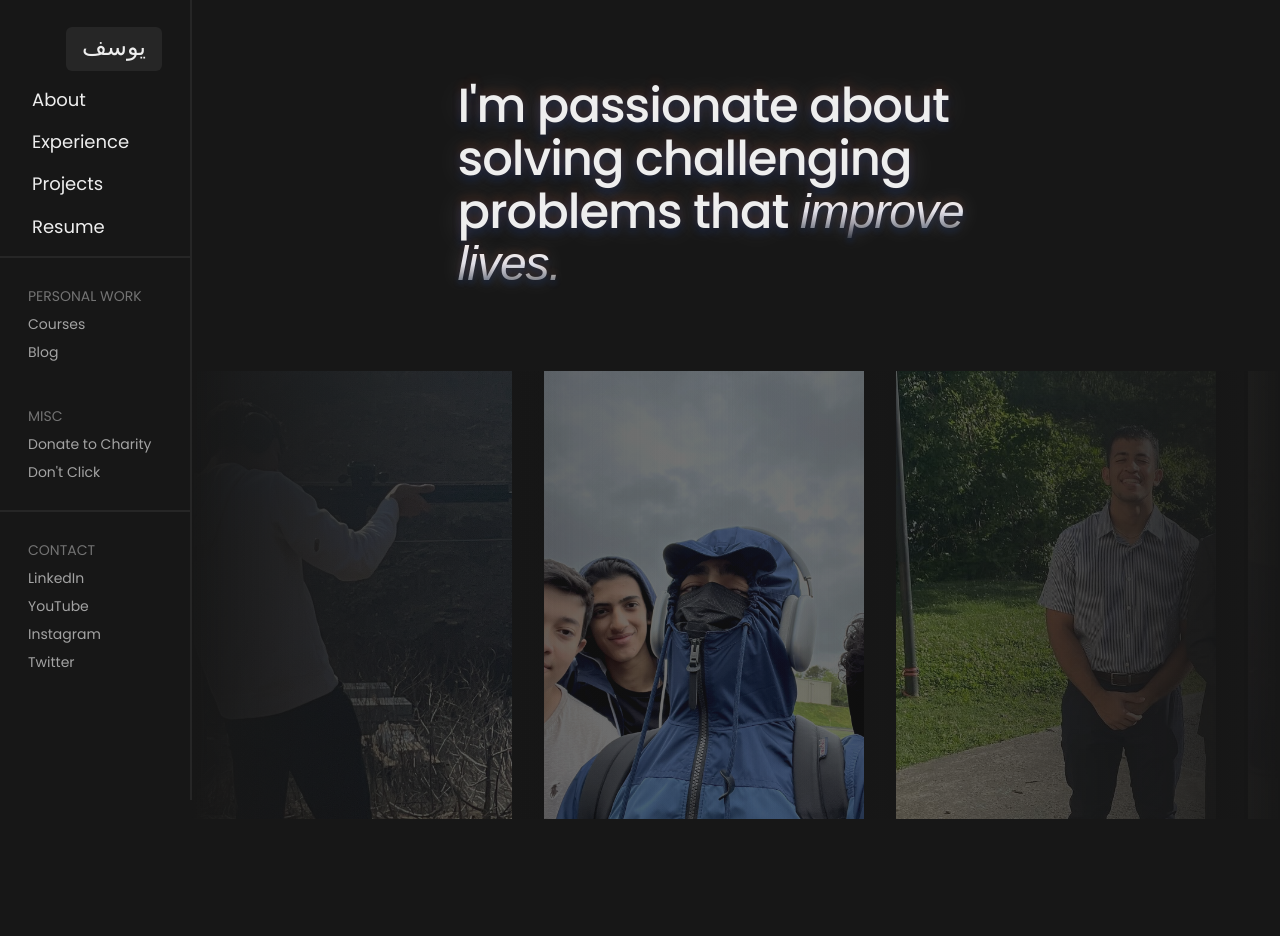
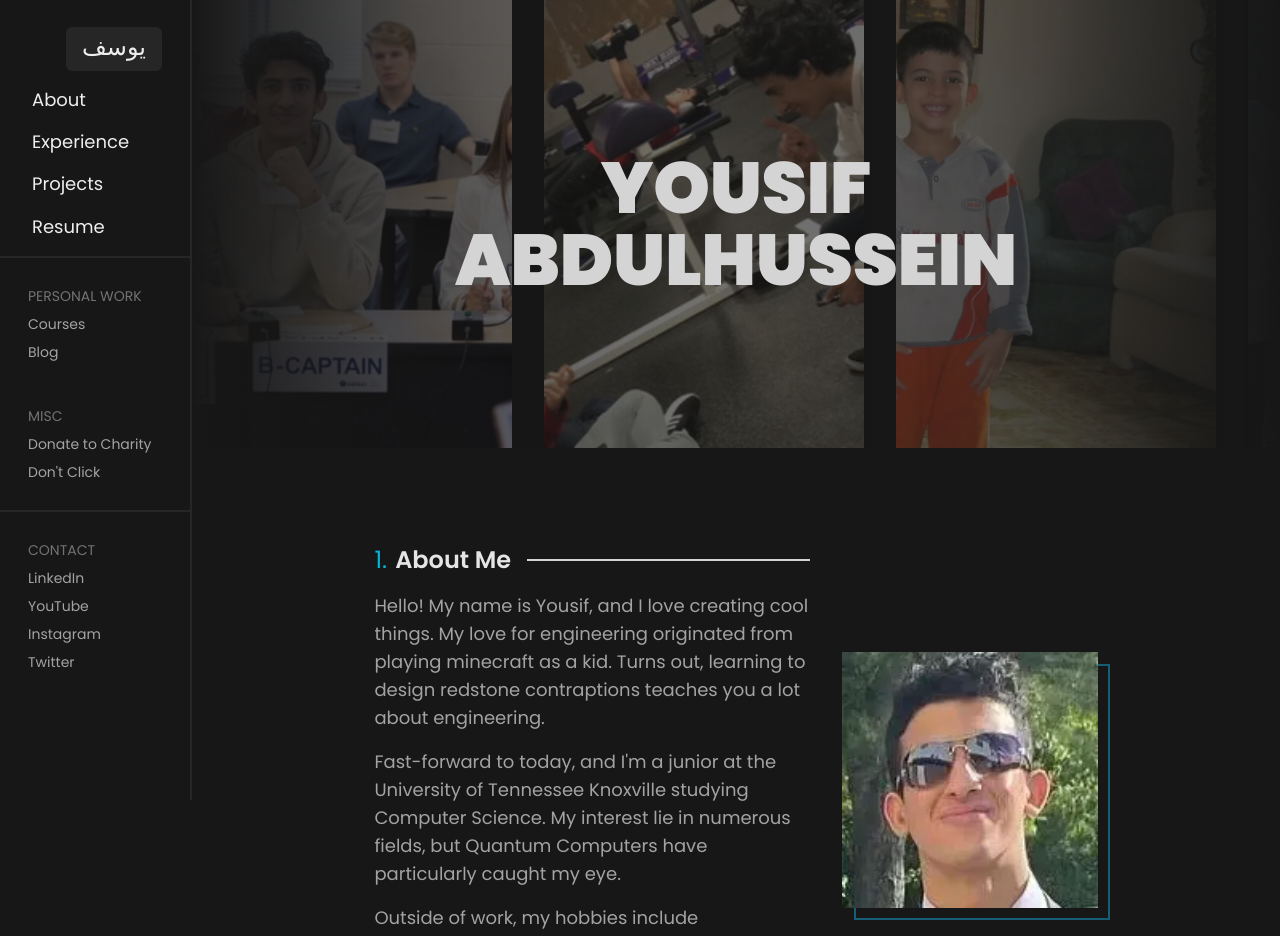
Before and after one commit to Yaucrates/porfolio, a SvelteKit app: page /about in a window 1280 px wide. Shown: the top 936 px of the page. Before the commit the page ends 819 px from the top, so only its background shows below. Built offline with nearby package versions, Linux system fonts and the light colour scheme; a web font is replaced by a local one.

Commit message:
About Page 75% Completion

```diff
--- a/src/lib/components/Header/Header.svelte
+++ b/src/lib/components/Header/Header.svelte
@@ -3,7 +3,7 @@
 	import Nav from "./Nav.svelte";
 </script>
 
-<div class="md:hidden p-4 flex justify-between items-center">
+<div class="md:hidden p-4 flex justify-between items-center z-50">
     <Logo />
     <Nav />
 </div>
--- a/src/lib/components/Header/Nav.svelte
+++ b/src/lib/components/Header/Nav.svelte
@@ -4,25 +4,29 @@
     const toggle = () => expanded = !expanded;
 </script>
 
-<button on:click={toggle} aria-expanded={expanded} type="button" class="transitionClass group relative h-6 w-6 z-30" style="--width:1.75rem;--thickness:0.125rem;--gap:0.4rem;--color:#06b6d4;--duration:300ms">
+<button on:click={toggle} aria-expanded={expanded} type="button" class="transitionButton group relative h-6 w-6 z-30" style="--width:1.75rem;--thickness:0.125rem;--gap:0.4rem;--color:#06b6d4;--duration:300ms">
     <span class="absolute left-1/2 top-1/2 h-[var(--thickness)] w-[var(--width)] -translate-x-1/2 translate-y-[calc(-150%-var(--gap))] transition-transform duration-[calc(var(--duration)*2/3)] before:absolute before:right-0 before:h-full before:w-full before:rounded-full before:bg-[var(--color)] before:transition-[width] before:delay-[calc(var(--duration)*1/3)] before:duration-[calc(var(--duration)*2/3)] group-aria-expanded:-translate-y-1/2 group-aria-expanded:-rotate-45 group-aria-expanded:delay-[calc(var(--duration)*1/3)] before:group-aria-expanded:w-[60%] before:group-aria-expanded:delay-0"></span>
     <span class="absolute left-1/2 top-1/2 h-[var(--thickness)] w-[var(--width)] -translate-x-1/2 -translate-y-1/2 rounded-full bg-[var(--color)] transition-transform duration-[calc(var(--duration)*2/3)] group-aria-expanded:rotate-45 group-aria-expanded:delay-[calc(var(--duration)*1/3)]"></span>
     <span class="absolute left-1/2 top-1/2 h-[var(--thickness)] w-[var(--width)] -translate-x-1/2 translate-y-[calc(50%+var(--gap))] transition-transform duration-[calc(var(--duration)*2/3)] before:absolute before:right-0 before:h-full before:w-[60%] before:rounded-full before:bg-[var(--color)] before:transition-[right] before:delay-[calc(var(--duration)*1/3)] before:duration-[calc(var(--duration)*2/3)] group-aria-expanded:-translate-y-1/2 group-aria-expanded:-rotate-45 group-aria-expanded:delay-[calc(var(--duration)*1/3)] before:group-aria-expanded:right-[40%] before:group-aria-expanded:delay-0"></span>
 </button>
 
-<nav class={`transitionClass ${expanded ? "opacity-100 z-20" : "opacity-0 z-[-1]"} h-full w-full bg-black/10 backdrop-blur-sm absolute top-0 right-0 transition-all duration-300`}>
+<nav class={`transitionHeader ${expanded ? "opacity-100 z-20" : "opacity-0 z-[-1]"} h-full w-full bg-black/10 backdrop-blur-sm absolute top-0 right-0 transition-all duration-300`}>
     <div class={`${expanded ? "w-full min-[384px]:w-96" : "w-0"} h-full absolute flex items-center justify-center top-0 right-0 bg-neutral-900 shadow-md shadow-neutral-900 transition-all duration-300`}>
         <ul class="text-lg min-[384px]:mr-24 flex flex-col gap-4 text-neutral-300 transition-all">
             <li><a href="/about" class="flex gap-2 hover:text-cyan-500 duration-300"><span class="text-cyan-500">1.</span>About</a></li>
-            <li><a href="/about" class="flex gap-2 hover:text-cyan-500 duration-300"><span class="text-cyan-500">2.</span>Experience</a></li>
-            <li><a href="/about" class="flex gap-2 hover:text-cyan-500 duration-300"><span class="text-cyan-500">3.</span>Work</a></li>
-            <li><a href="/about" class="flex gap-2 hover:text-cyan-500 duration-300"><span class="text-cyan-500">4.</span>Contact</a></li>
+            <li><a href="/experience" class="flex gap-2 hover:text-cyan-500 duration-300"><span class="text-cyan-500">2.</span>Experience</a></li>
+            <li><a href="/projects" class="flex gap-2 hover:text-cyan-500 duration-300"><span class="text-cyan-500">3.</span>Projects</a></li>
+            <li><a href="/contact" class="flex gap-2 hover:text-cyan-500 duration-300"><span class="text-cyan-500">4.</span>Contact</a></li>
         </ul>
     </div>
 </nav>
 
 <style>
-    .transitionClass {
+    .transitionHeader {
         view-transition-name: header;
     }
+
+    .transitionButton {
+        view-transition-name: navButton;
+    }
 </style>
--- a/src/lib/components/ImageSlider.svelte
+++ b/src/lib/components/ImageSlider.svelte
@@ -13,7 +13,7 @@
 
         const maxPixels = -track.offsetWidth / 2; // -100 * (track.offsetWidth - body.offsetWidth) / track.offsetWidth
         const maxPercentage = -100 * (track.offsetWidth - body.offsetWidth) / track.offsetWidth
-        const duration = 1000 * image_paths.length;
+        const duration = 2500 * image_paths.length;
 
         track.animate({
             transform: `translate(calc(${maxPixels}px - 2vmin), -50%)`
--- a/src/routes/+page.svelte
+++ b/src/routes/+page.svelte
@@ -7,8 +7,8 @@
 </script>
 
 <OnMount>
-    <div class="h-full flex justify-center items-center select-none">
-        <div class="w-3/4 gap-6 flex flex-col justify-center">
+    <div class="h-full flex justify-center items-center">
+        <div class="w-4/5 gap-6 flex flex-col justify-center">
             <h3 in:fly={{ y: 200, duration: 1300 }} class="text-[14px] min-[350px]:text-[4vw] sm:text-2xl text-cyan-500">Hi, my name is</h3>
             <div class="text-[21px] min-[350px]:text-[6vw] md:text-[5.4vw] font-bold">
                 <h1 in:fly={{ y: 300, duration: 1200 }} class="text-neutral-300">Yousif Abdulhussein.</h1>
@@ -17,4 +17,5 @@
             <p in:fly={{ y: 500, duration: 1000 }} class="sm:w-2/3 text-base sm:text-lg text-neutral-400">I’m a computer science major passionate about creating exceptional digital experiences. Currently, I’m focused on learning and building software through academic projects and personal initiatives.</p>
         </div>
     </div>
+
 </OnMount>
--- a/src/routes/about/+page.svelte
+++ b/src/routes/about/+page.svelte
@@ -12,35 +12,43 @@
     ]
 </script>
 
-<div class="w-full h-[56vmin] relative">
-    <div class="w-full flex justify-center items-center p-8 min-[400px]:p-20">
-        <div class="text-hero w-full lg:w-3/5 text-xl sm:text-5xl">
-            I'm passionate about <br class="hidden sm:block"/>
-            solving challenging problems that
-            <span class="text-info-hero-serif">improve lives.</span>
+<div class="w-full flex flex-col gap-4">
+    <div class="w-full h-[56vmin] relative select-none">
+        <div class="w-full h-full px-8 flex justify-center items-center absolute z-20 uppercase">
+            <h1 class="header-gradient text-5xl sm:text-7xl font-black text-center text-neutral-300">Yousif <br class="block md:hidden"/> <span class="hidden min-[400px]:block">Abdulhussein</span></h1>
         </div>
+        <ImageSlider {image_paths} />
     </div>
 
-    <ImageSlider {image_paths} />
+    <div class="w-full flex items-center justify-center gap-8 my-20">
+        <div class="w-2/5 flex flex-col gap-4">
+            <div class="flex items-center gap-4">
+                <div class="text-2xl text-nowrap flex gap-2">
+                    <span class="text-cyan-500">1.</span>
+                    <span class="font-semibold text-neutral-200">About Me</span>
+                </div>
+                <hr class="w-full border-[1px] border-neutral-300"/>
+            </div>
+            <div class="text-lg flex flex-col gap-4 text-neutral-400">
+                <p class="">
+                    Hello! My name is Yousif, and I love creating cool things. My love for engineering
+                    originated from playing minecraft as a kid. Turns out, learning to design redstone
+                    contraptions teaches you a lot about engineering.
+                </p>
+                <p class="">
+                    Fast-forward to today, and I'm a junior at the University of Tennessee Knoxville
+                    studying Computer Science. My interest lie in numerous fields, but Quantum Computers
+                    have particularly caught my eye.
+                </p>
+                <p class="">
+                    Outside of work, my hobbies include calesthenics, making videos, and finding ways of
+                    worrying my parents (to their dismay, I've gotten interested in skydiving).
+                </p>
+            </div>
+        </div>
+        <button class="relative w-fit h-fit group rounded-lg aspect-square">
+            <img src="headshot.webp" alt="headshot" class="h-64 w-64 relative z-10 group-hover:-translate-x-1 group-hover:-translate-y-1 transition-all duration-100"/>
+            <div class="w-full h-full absolute top-0 left-0 border-2 border-cyan-800 bg-transparent translate-x-3 group-hover:translate-x-4 translate-y-3 group-hover:translate-y-4 transition-all duration-100 z-0"></div>
+        </button>
+    </div>
 </div>
-
-<style>
-    .text-hero {
-        text-align: left;
-        letter-spacing: -1px;
-        text-shadow: 0 4px 10px #0057ff33, 0 -4px 10px #ff5a0026, 0 0 30px #fff3;
-        font-weight: 500;
-        line-height: 110%;
-    }
-
-    .text-info-hero-serif {
-        background-image: linear-gradient(to bottom, #f2f2f2 50%, #f2f2f233);
-        letter-spacing: -1px;
-        text-shadow: 0 4px 6px #0057ff26, 0 -4px 6px #ff5a001a, 0 0 20px #ffffff40;
-        -webkit-text-fill-color: transparent;
-        -webkit-background-clip: text;
-        background-clip: text;
-        font-family: Gloock, sans-serif;
-        font-style: italic;
-    }
-</style>
```
Also changed, not shown: static/headshot.webp (added), static/utk.webp (added).
